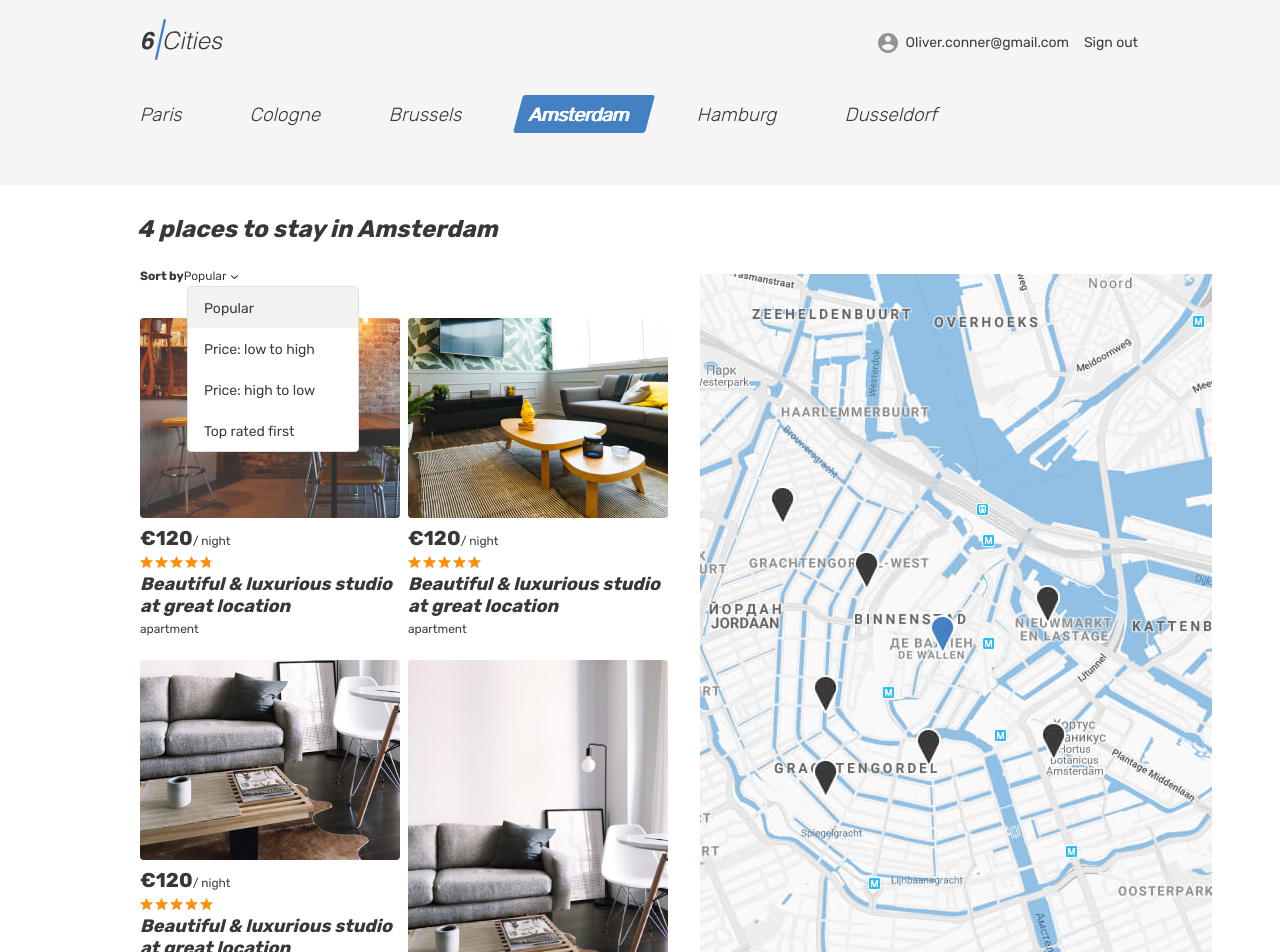
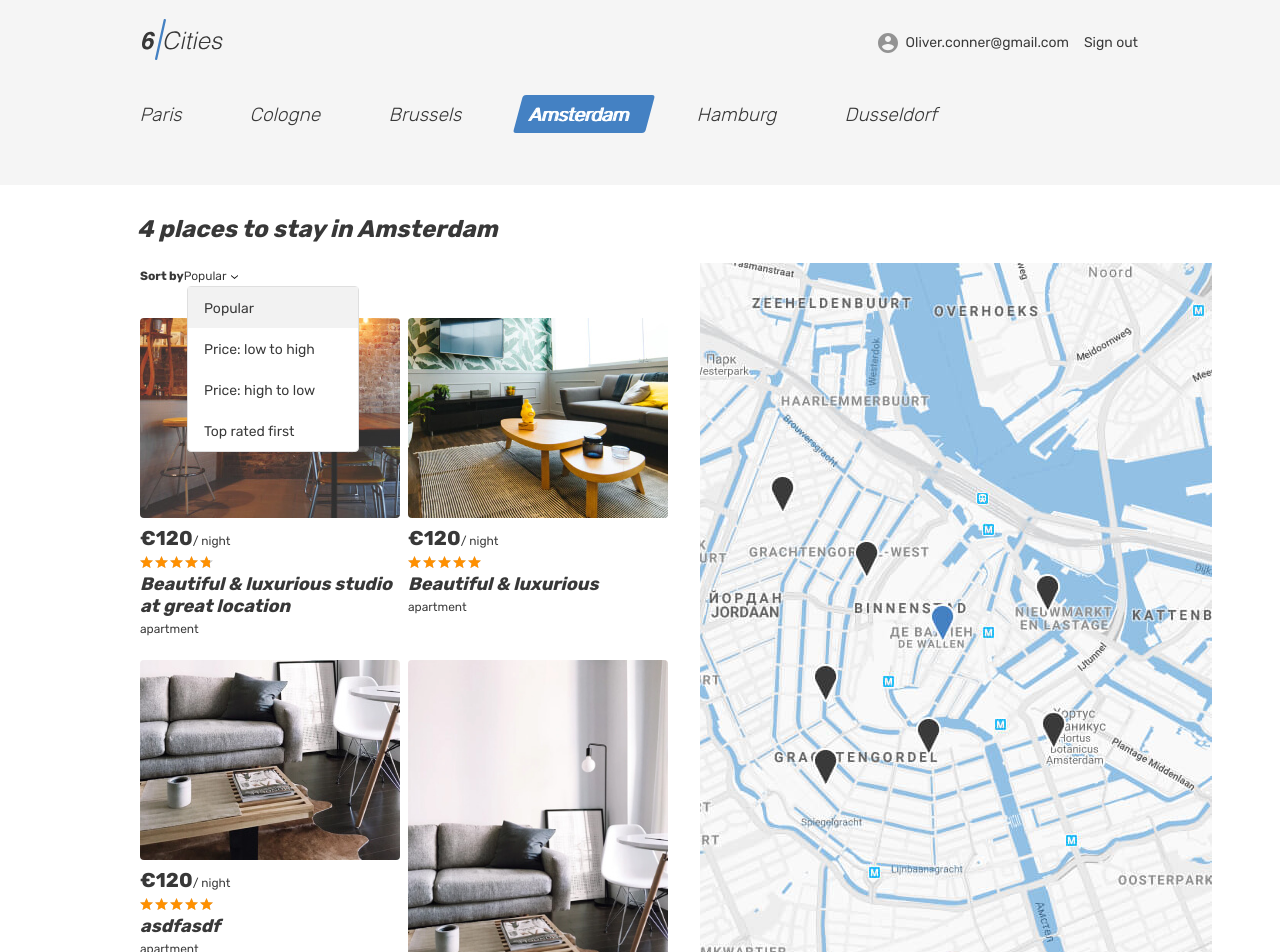
Before and after one commit to psdhtmlcss/1376933-six-cities-simple-12, a React (Create React App) app in the folder project/: page / in a window 1280 px wide. Shown: the top 952 px of the page. Built offline with nearby package versions, Linux system fonts and the light colour scheme.

Commit message:
premium and title

```diff
--- a/project/src/mocks/offers.ts
+++ b/project/src/mocks/offers.ts
@@ -72,7 +72,7 @@ export const offers: Offer[] = [
     previewImage: 'img/apartment-02.jpg',
     price: 120,
     rating: 5,
-    title: 'Beautiful & luxurious studio at great location',
+    title: 'Beautiful & luxurious',
     type: 'apartment'
   },
   {
@@ -109,7 +109,7 @@ export const offers: Offer[] = [
     previewImage: 'img/apartment-01.jpg',
     price: 120,
     rating: 5,
-    title: 'Beautiful & luxurious studio at great location',
+    title: 'asdfasdf',
     type: 'apartment'
   },
   {
@@ -146,7 +146,7 @@ export const offers: Offer[] = [
     previewImage: 'img/studio-01.jpg',
     price: 120,
     rating: 5,
-    title: 'Beautiful & luxurious studio at great location',
+    title: '341241234',
     type: 'apartment'
   }
 ];
--- a/project/src/pages/offer/offer.tsx
+++ b/project/src/pages/offer/offer.tsx
@@ -35,12 +35,10 @@ export default function Offer({offers}: OfferScreenProps):JSX.Element {
             </div>
             <div className="property__container container">
               <div className="property__wrapper">
-                <div className="property__mark">
-                  <span>Premium</span>
-                </div>
+                { offer.isPremium ? <div className="property__mark"><span>Premium</span></div> : <></> }
                 <div className="property__name-wrapper">
                   <h1 className="property__name">
-                    Beautiful &amp; luxurious studio at great location
+                    {offer.title}
                   </h1>
                 </div>
                 <div className="property__rating rating">
```
